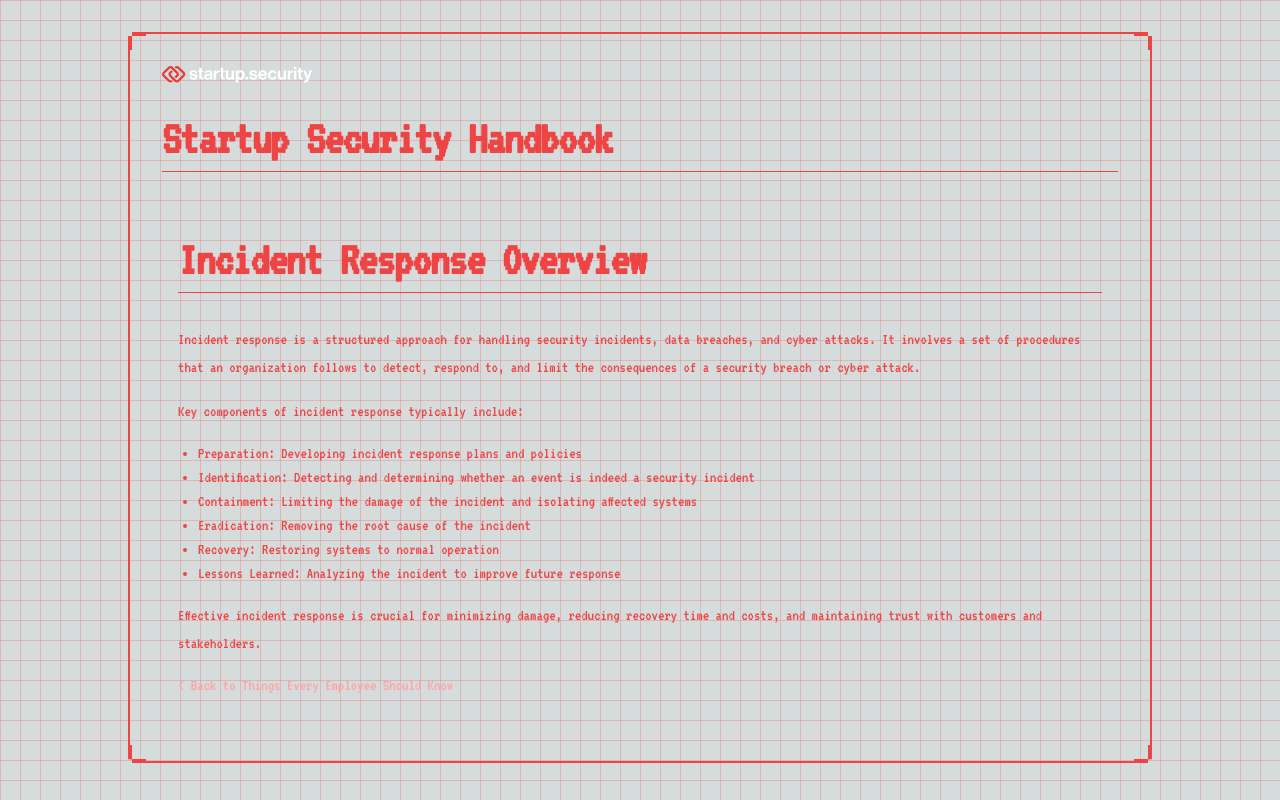
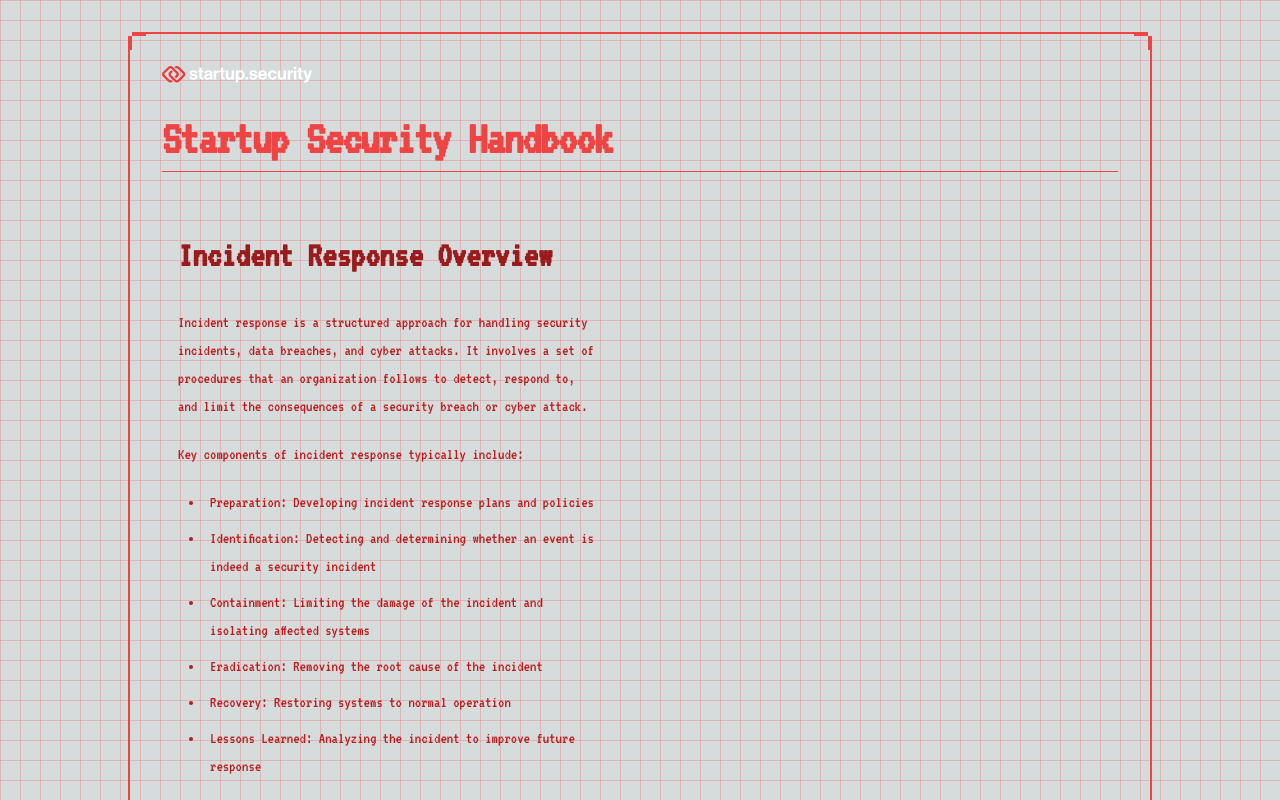
Before and after one commit to startupsecurity/hankbook.startup.security, a Next.js app: page /things-every-employee-should-know/incident-response-overview in a window 1280 px wide. Built offline with nearby package versions, Linux system fonts and the light colour scheme.

Commit message:
Adds MDX

```diff
--- a/app/(pages)/things-every-employee-should-know/incident-response-overview/page.tsx
+++ b/app/(pages)/things-every-employee-should-know/incident-response-overview/page.tsx
@@ -1,40 +1,33 @@
-"use client";
-import { motion } from "framer-motion";
+import { MDXRemote } from 'next-mdx-remote/rsc'
 import { Typography } from "@/components/ui/typography";
 import Link from "next/link";
 
+const content = `
+# Incident Response Overview
+
+Incident response is a structured approach for handling security incidents, data breaches, and cyber attacks. It involves a set of procedures that an organization follows to detect, respond to, and limit the consequences of a security breach or cyber attack.
+
+Key components of incident response typically include:
+
+- Preparation: Developing incident response plans and policies
+- Identification: Detecting and determining whether an event is indeed a security incident
+- Containment: Limiting the damage of the incident and isolating affected systems
+- Eradication: Removing the root cause of the incident
+- Recovery: Restoring systems to normal operation
+- Lessons Learned: Analyzing the incident to improve future response
+
+Effective incident response is crucial for minimizing damage, reducing recovery time and costs, and maintaining trust with customers and stakeholders.
+`
+
 export default function IncidentResponseOverview() {
     return (
-        <motion.div
-            initial={{ opacity: 0, y: 20 }}
-            animate={{ opacity: 1, y: 0 }}
-            exit={{ opacity: 0, y: -20 }}
-            transition={{ duration: 0.5 }}
-            className="container mx-auto px-4 py-8"
-        >
-            <Typography variant="h1" className="mb-8 text-4xl border-b border-red-500 pb-2">
-                Incident Response Overview
-            </Typography>
-            <Typography variant="body" className="mb-4">
-                Incident response is a structured approach for handling security incidents, data breaches, and cyber attacks. It involves a set of procedures that an organization follows to detect, respond to, and limit the consequences of a security breach or cyber attack.
-            </Typography>
-            <Typography variant="body" className="mb-4">
-                Key components of incident response typically include:
-            </Typography>
-            <ul className="list-disc pl-5 mb-4">
-                <li>Preparation: Developing incident response plans and policies</li>
-                <li>Identification: Detecting and determining whether an event is indeed a security incident</li>
-                <li>Containment: Limiting the damage of the incident and isolating affected systems</li>
-                <li>Eradication: Removing the root cause of the incident</li>
-                <li>Recovery: Restoring systems to normal operation</li>
-                <li>Lessons Learned: Analyzing the incident to improve future response</li>
-            </ul>
-            <Typography variant="body" className="mb-4">
-                Effective incident response is crucial for minimizing damage, reducing recovery time and costs, and maintaining trust with customers and stakeholders.
-            </Typography>
+        <div className="container mx-auto px-4 py-8">
+            <div className="prose prose-red">
+                <MDXRemote source={content} />
+            </div>
             <Link href="/things-every-employee-should-know" className="text-red-300 hover:text-red-100">
                 &lt; Back to Things Every Employee Should Know
             </Link>
-        </motion.div>
+        </div>
     );
 }
--- a/package.json
+++ b/package.json
@@ -9,17 +9,22 @@
     "lint": "next lint"
   },
   "dependencies": {
+    "@mdx-js/loader": "^3.0.1",
+    "@mdx-js/react": "^3.0.1",
+    "@next/mdx": "^14.2.7",
     "class-variance-authority": "^0.7.0",
     "clsx": "^2.1.1",
     "framer-motion": "^11.3.31",
     "lucide-react": "^0.438.0",
     "next": "14.2.7",
+    "next-mdx-remote": "^5.0.0",
     "next-themes": "^0.3.0",
     "react": "^18",
     "react-dom": "^18",
     "tailwind-merge": "^2.5.2"
   },
   "devDependencies": {
+    "@tailwindcss/typography": "^0.5.15",
     "@types/node": "^20",
     "@types/react": "^18",
     "@types/react-dom": "^18",
--- a/tailwind.config.ts
+++ b/tailwind.config.ts
@@ -13,8 +13,32 @@ const config: Config = {
         "gradient-conic":
           "conic-gradient(from 180deg at 50% 50%, var(--tw-gradient-stops))",
       },
+      typography: {
+        red: {
+          css: {
+            '--tw-prose-body': 'rgb(185 28 28)',
+            '--tw-prose-headings': 'rgb(153 27 27)',
+            '--tw-prose-lead': 'rgb(185 28 28)',
+            '--tw-prose-links': 'rgb(220 38 38)',
+            '--tw-prose-bold': 'rgb(153 27 27)',
+            '--tw-prose-counters': 'rgb(185 28 28)',
+            '--tw-prose-bullets': 'rgb(185 28 28)',
+            '--tw-prose-hr': 'rgb(254 226 226)',
+            '--tw-prose-quotes': 'rgb(153 27 27)',
+            '--tw-prose-quote-borders': 'rgb(254 226 226)',
+            '--tw-prose-captions': 'rgb(185 28 28)',
+            '--tw-prose-code': 'rgb(153 27 27)',
+            '--tw-prose-pre-code': 'rgb(254 226 226)',
+            '--tw-prose-pre-bg': 'rgb(127 29 29)',
+            '--tw-prose-th-borders': 'rgb(254 202 202)',
+            '--tw-prose-td-borders': 'rgb(254 226 226)',
+          },
+        },
+      },
     },
   },
-  plugins: [],
+  plugins: [
+    require('@tailwindcss/typography'),
+  ],
 };
 export default config;
```
Also changed, not shown: 1 other file (tests, documents, lock files or other folders).
